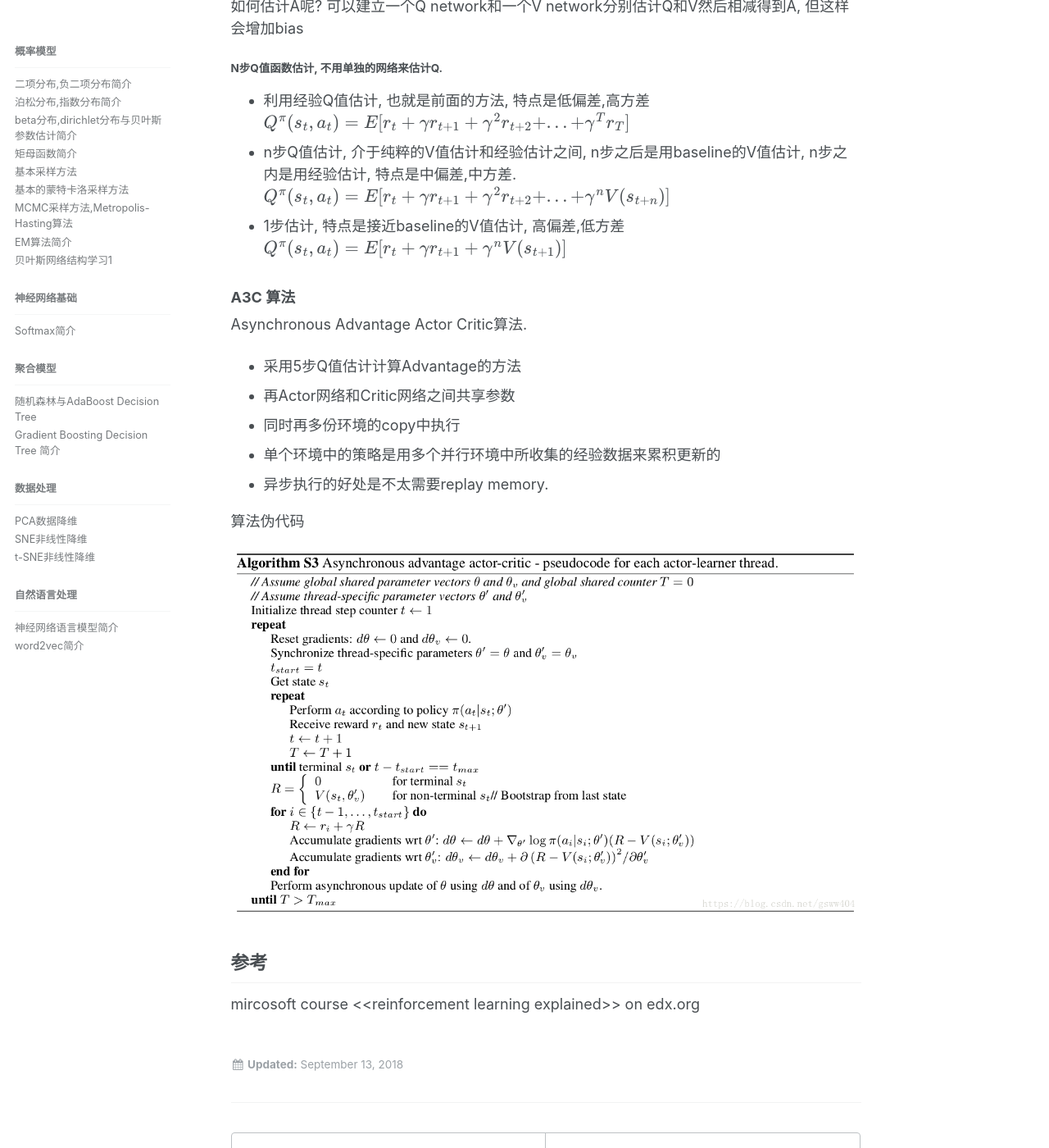
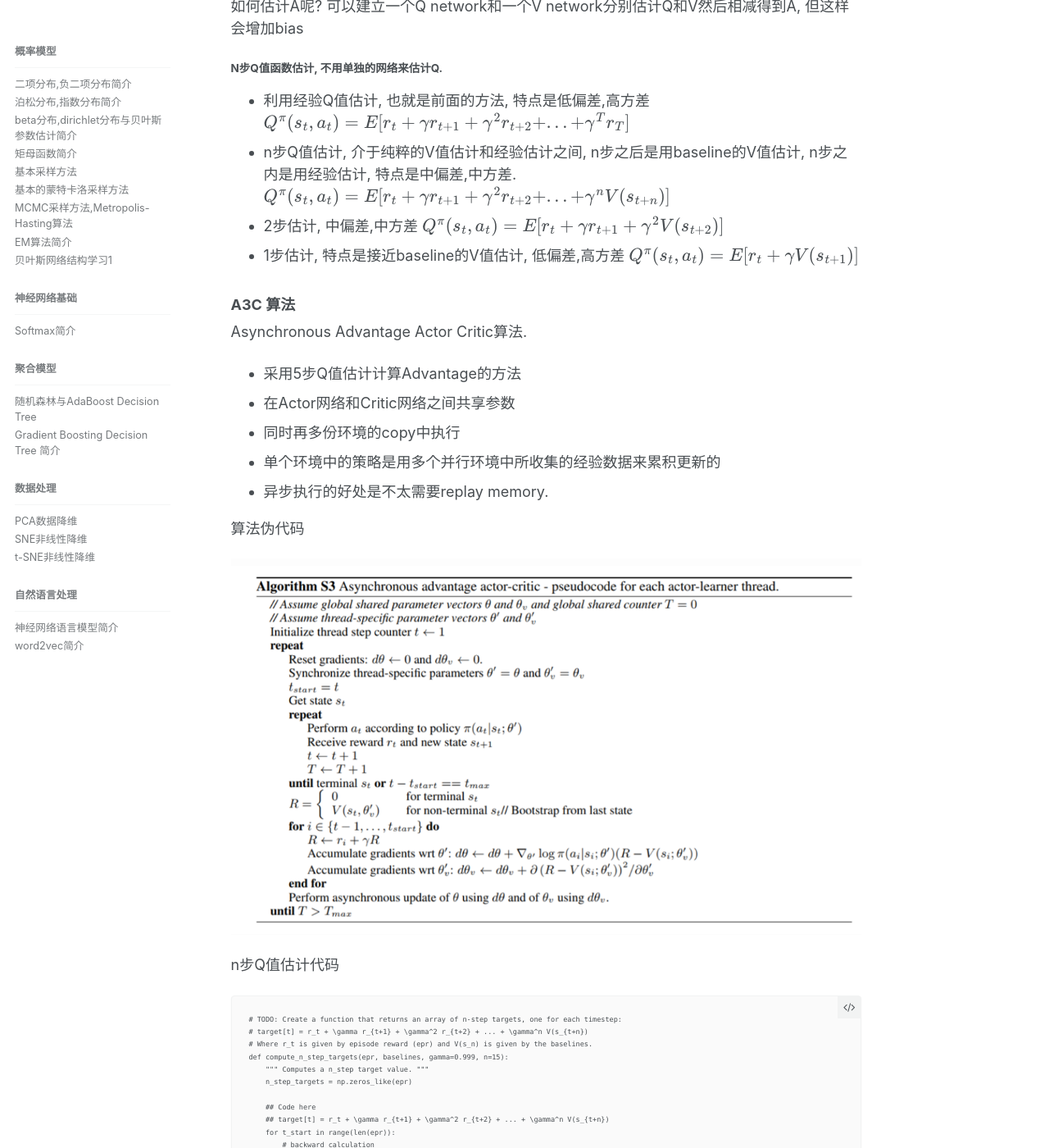
Before and after one commit to lucius-yu/lucius-yu.github.io, a Jekyll site: the page built from _docs/policy-gradient.md, in a window 1280 px wide and 1400 px high, scrolled down 15376 px. Shown: the whole window at 82% size. Built offline with Jekyll 4.4.1, drawn with Linux system fonts in a browser that asks for light colours; formulas are drawn with MathJax 3; some of the changed text lies outside the part shown.

Commit message:
update policy gradient

````diff
--- a/_docs/policy-gradient.md
+++ b/_docs/policy-gradient.md
@@ -476,15 +476,17 @@
 $$ Q^\pi(s_t, a_t) = E[r_t + \gamma r_{t+1} + \gamma^2 r_{t+2} + ... + \gamma^T r_T ]$$
 * n步Q值估计, 介于纯粹的V值估计和经验估计之间, n步之后是用baseline的V值估计, n步之内是用经验估计, 特点是中偏差,中方差.
 $$ Q^\pi(s_t, a_t) = E[r_t + \gamma r_{t+1} + \gamma^2 r_{t+2} + ... + \gamma^n V(s_{t+n}) ]$$
-* 1步估计, 特点是接近baseline的V值估计, 高偏差,低方差
-$$ Q^\pi(s_t, a_t) = E[r_t + \gamma r_{t+1} + \gamma^n V(s_{t+1}) ]$$
+* 2步估计, 中偏差,中方差
+$$ Q^\pi(s_t, a_t) = E[r_t + \gamma r_{t+1} + \gamma^2 V(s_{t+2}) ]$$
+* 1步估计, 特点是接近baseline的V值估计, 低偏差,高方差
+$$ Q^\pi(s_t, a_t) = E[r_t + \gamma V(s_{t+1}) ]$$
 
 ### A3C 算法
 
 Asynchronous Advantage Actor Critic算法.
 
 * 采用5步Q值估计计算Advantage的方法
-* 再Actor网络和Critic网络之间共享参数
+* 在Actor网络和Critic网络之间共享参数
 * 同时再多份环境的copy中执行
 * 单个环境中的策略是用多个并行环境中所收集的经验数据来累积更新的
 * 异步执行的好处是不太需要replay memory.
@@ -493,6 +495,33 @@
 
 ![A3C Pseudo algorithm]({{site.url}}/doc-images/reinforcement-learning/policy-gradient-05.png)
 
+n步Q值估计代码
+```
+# TODO: Create a function that returns an array of n-step targets, one for each timestep:
+# target[t] = r_t + \gamma r_{t+1} + \gamma^2 r_{t+2} + ... + \gamma^n V(s_{t+n})
+# Where r_t is given by episode reward (epr) and V(s_n) is given by the baselines.
+def compute_n_step_targets(epr, baselines, gamma=0.999, n=15):
+    """ Computes a n_step target value. """
+    n_step_targets = np.zeros_like(epr)
+
+    ## Code here
+    ## target[t] = r_t + \gamma r_{t+1} + \gamma^2 r_{t+2} + ... + \gamma^n V(s_{t+n})
+    for t_start in range(len(epr)):
+        # backward calculation
+        t_end = min(t_start+n,len(baselines)-1)
+        R = baselines[t_end]
+        for t in range(t_end-1, t_start-1, -1):
+            R = epr[t]+gamma*R
+        n_step_targets[t_start]=R
+
+    return n_step_targets
+```
+
+Actor-Critic n步Q值估计的性能
+
+![n_step_actic_critic_cartpole]({{site.url}}/doc-images/reinforcement-learning/policy-gradient-06.png)
+
+可以看出, 仍然需要500回合左右才能稳定得到运行200步的最大奖励, 但是方差进一步从带基线的REINFORCE算法的1000多降低到70左右
 
 ## 参考
 
````
Also changed, not shown: doc-images/reinforcement-learning/policy-gradient-05.png, doc-images/reinforcement-learning/policy-gradient-06.png (added).
